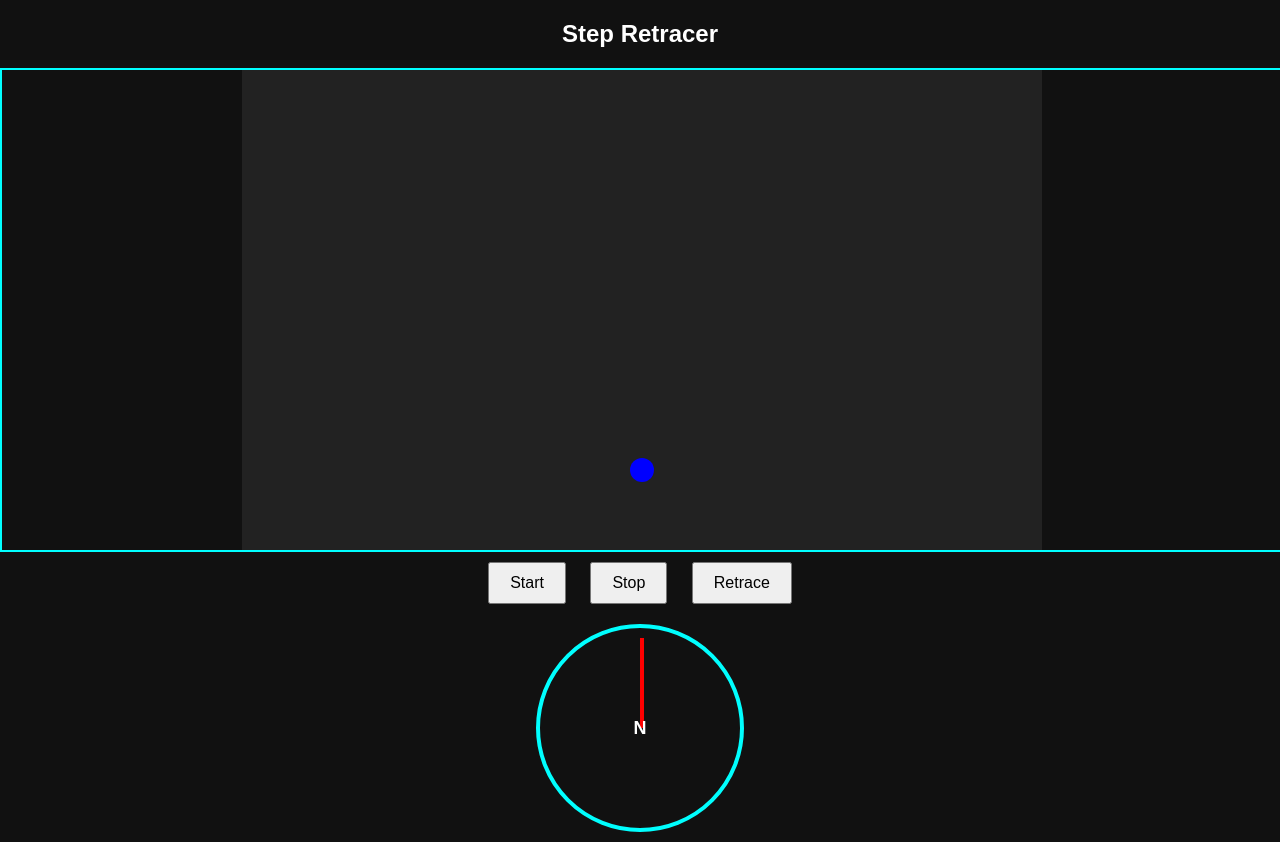
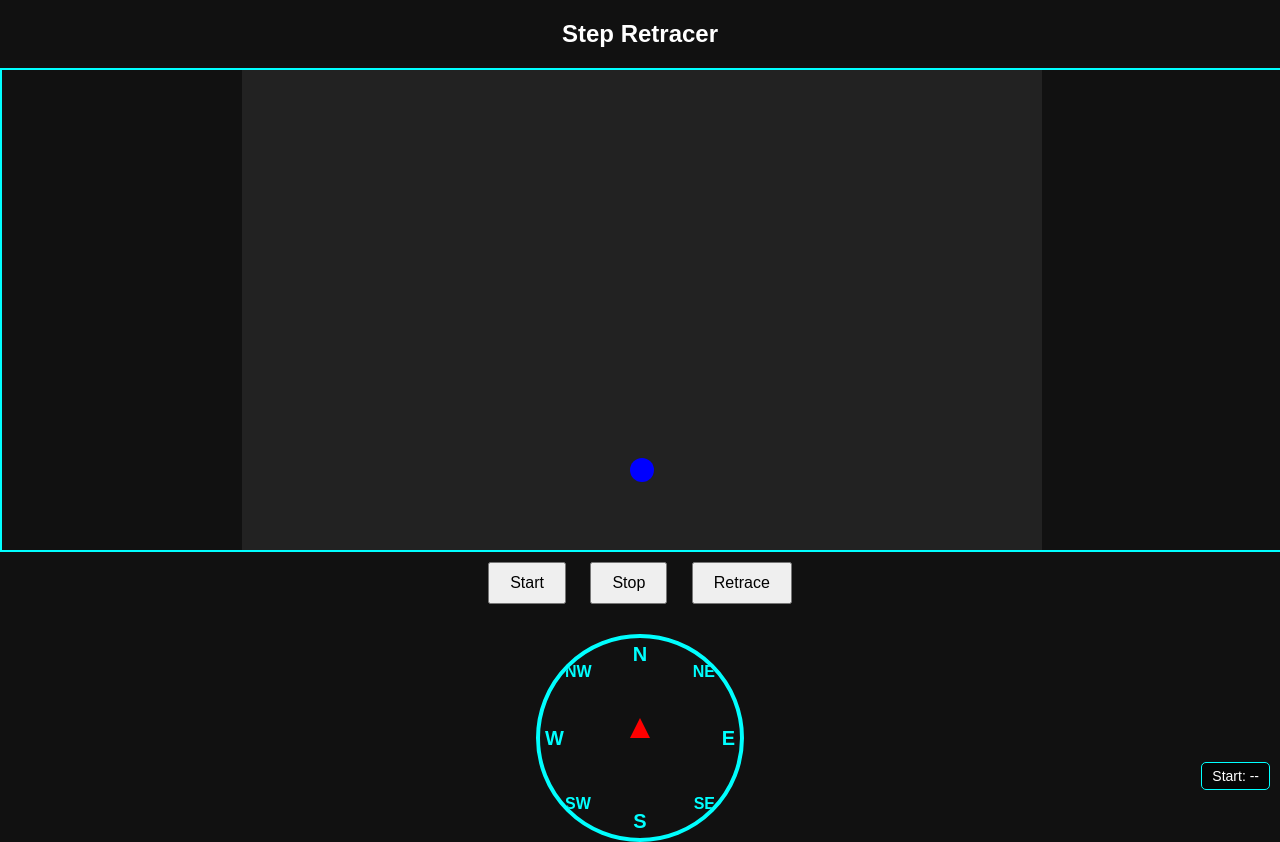
Before and after one commit to Nozel-silva/NukeKrisis, a plain HTML site: page test.html in a window 1280 px wide. Drawn offline with Linux system fonts and the light colour scheme.

Commit message:
Update test.html

```diff
--- a/test.html
+++ b/test.html
@@ -3,7 +3,7 @@
 <head>
   <meta charset="UTF-8">
   <meta name="viewport" content="width=device-width, initial-scale=1.0">
-  <title>Step Tracer with Compass</title>
+  <title>Styled Step Tracer with Compass</title>
   <style>
     body {
       background:#111;
@@ -18,7 +18,7 @@
       height:60vh;
       overflow:auto;
       border:2px solid cyan;
-      touch-action: pinch-zoom; /* allows zoom */
+      touch-action: pinch-zoom;
     }
     canvas {
       background:#222;
@@ -31,7 +31,7 @@
       font-size:16px;
     }
     #compass {
-      margin-top:10px;
+      margin-top:20px;
       width:200px;
       height:200px;
       border:4px solid cyan;
@@ -39,23 +39,44 @@
       position:relative;
       margin-left:auto;
       margin-right:auto;
+      overflow:hidden;
     }
-    #needle {
-      width:4px;
-      height:90px;
-      background:red;
+    #compass-rose {
       position:absolute;
-      top:10px;
-      left:50%;
-      transform-origin:bottom center;
+      width:100%;
+      height:100%;
+      top:0; left:0;
+      display:flex;
+      align-items:center;
+      justify-content:center;
+      transform-origin:center center;
+      font-weight:bold;
+      color:#0ff;
     }
-    #dirs {
+    .rose-text {
       position:absolute;
-      top:50%;
-      left:50%;
-      transform:translate(-50%,-50%);
-      font-size:18px;
-      font-weight:bold;
+      font-size:16px;
+    }
+    .rose-text.big { font-size:20px; font-weight:bold; }
+    #pointer {
+      position:absolute;
+      top:50%; left:50%;
+      transform:translate(-50%,-100%);
+      width:0; height:0;
+      border-left:10px solid transparent;
+      border-right:10px solid transparent;
+      border-bottom:20px solid red;
+      z-index:10;
+    }
+    #status {
+      position:fixed;
+      bottom:10px;
+      right:10px;
+      background:#000a;
+      padding:5px 10px;
+      border:1px solid #0ff;
+      border-radius:5px;
+      font-size:14px;
     }
   </style>
 </head>
@@ -73,9 +94,22 @@
 
   <!-- Compass -->
   <div id="compass">
-    <div id="needle"></div>
-    <div id="dirs">N</div>
+    <div id="compass-rose">
+      <div class="rose-text big" style="top:5px; left:50%; transform:translateX(-50%)">N</div>
+      <div class="rose-text big" style="bottom:5px; left:50%; transform:translateX(-50%)">S</div>
+      <div class="rose-text big" style="top:50%; left:5px; transform:translateY(-50%)">W</div>
+      <div class="rose-text big" style="top:50%; right:5px; transform:translateY(-50%)">E</div>
+
+      <div class="rose-text" style="top:25px; left:25px;">NW</div>
+      <div class="rose-text" style="top:25px; right:25px;">NE</div>
+      <div class="rose-text" style="bottom:25px; left:25px;">SW</div>
+      <div class="rose-text" style="bottom:25px; right:25px;">SE</div>
+    </div>
+    <div id="pointer"></div>
   </div>
+
+  <!-- Status -->
+  <div id="status">Start: --</div>
 
   <script>
     const canvas = document.getElementById("map");
@@ -87,6 +121,9 @@
     let walking = false;
     let path = [];
     let interval;
+
+    const statusBox = document.getElementById("status");
+    const rose = document.getElementById("compass-rose");
 
     // Draw user + path
     function drawUser(px, py) {
@@ -109,6 +146,12 @@
       if (walking) return;
       walking = true;
       path = [{x, y}];
+
+      // Record starting direction
+      const dirText = getDirection(angle);
+      const rounded = Math.round(angle);
+      statusBox.textContent = `Start: ${dirText} ${rounded}°`;
+
       interval = setInterval(() => {
         // move 10px every 5 seconds
         x += 10 * Math.sin(angle * Math.PI / 180);
@@ -139,9 +182,8 @@
     window.addEventListener("deviceorientation", (e) => {
       if (e.alpha !== null) {
         angle = e.alpha; // degrees
-        let dirText = getDirection(angle);
-        document.getElementById("dirs").innerText = dirText;
-        document.getElementById("needle").style.transform = `rotate(${angle}deg)`;
+        // Rotate the compass rose instead of a needle
+        rose.style.transform = `rotate(${-angle}deg)`;
       }
     });
 
```
